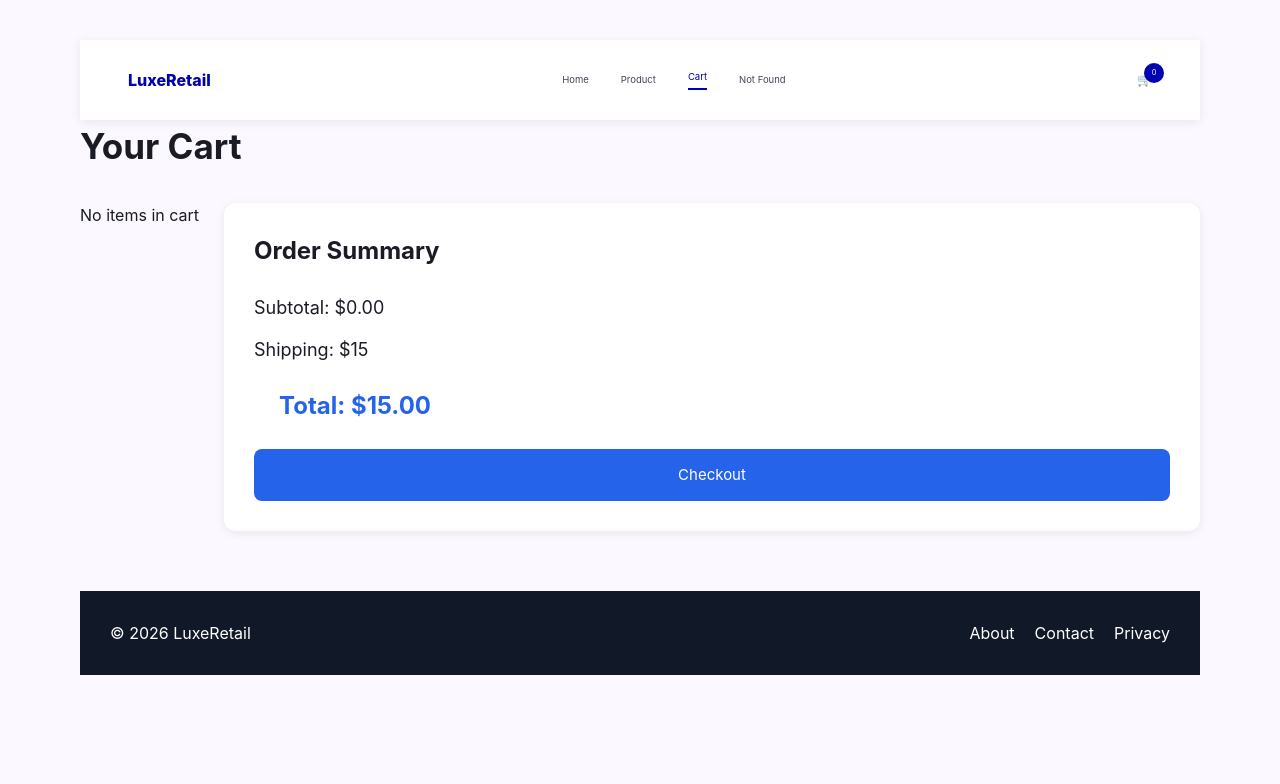
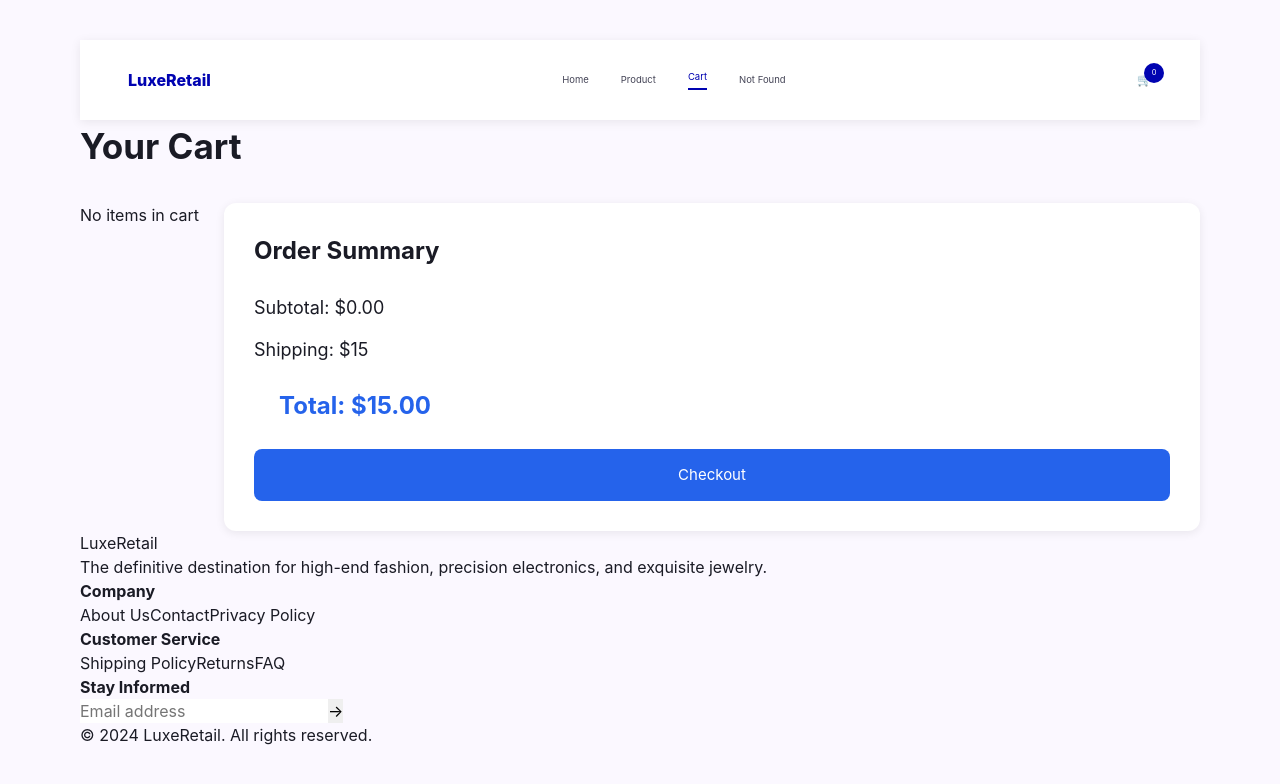
Before and after one commit to ashishsooddev/retail-app, a React (Create React App) app: page /#/cart in a window 1280 px wide. Before the commit this address had no page. Shown: the top 784 px of the page. Built offline with nearby package versions, Linux system fonts and the light colour scheme.

Commit message:
footer changes and added

```diff
--- a/src/components/Footer.js
+++ b/src/components/Footer.js
@@ -1,11 +1,48 @@
 function Footer() {
   return (
-    <footer className="footer">
-      <p>© 2026 LuxeRetail</p>
-      <div>
-        <a href="#">About</a>
-        <a href="#">Contact</a>
-        <a href="#">Privacy</a>
+    <footer className="footer-section">
+
+      <div className="footer-container">
+
+        <div className="footer-brand-area">
+          <a href="/" className="footer-logo">
+            LuxeRetail
+          </a>
+          <p className="footer-description">
+            The definitive destination for high-end fashion,
+            precision electronics, and exquisite jewelry.
+          </p>
+        </div>
+        <div className="footer-links-column">
+          <h4 className="footer-heading">Company</h4>
+          <a href="/about" className="footer-link">About Us</a>
+          <a href="/contact" className="footer-link">Contact</a>
+          <a href="/privacy" className="footer-link">Privacy Policy</a>
+        </div>
+        <div className="footer-links-column">
+          <h4 className="footer-heading">Customer Service</h4>
+          <a href="/shipping" className="footer-link">Shipping Policy</a>
+          <a href="/returns" className="footer-link">Returns</a>
+          <a href="/faq" className="footer-link">FAQ</a>
+        </div>
+        <div className="footer-newsletter">
+          <h4 className="footer-heading">Stay Informed</h4>
+          <div className="newsletter-box">
+            <input
+              type="email"
+              placeholder="Email address"
+              className="newsletter-input"
+            />
+            <button className="newsletter-button">
+              →
+            </button>
+          </div>
+        </div>
+      </div>
+      <div className="footer-bottom">
+        <p>
+          © 2024 LuxeRetail. All rights reserved.
+        </p>
       </div>
     </footer>
   );
```
